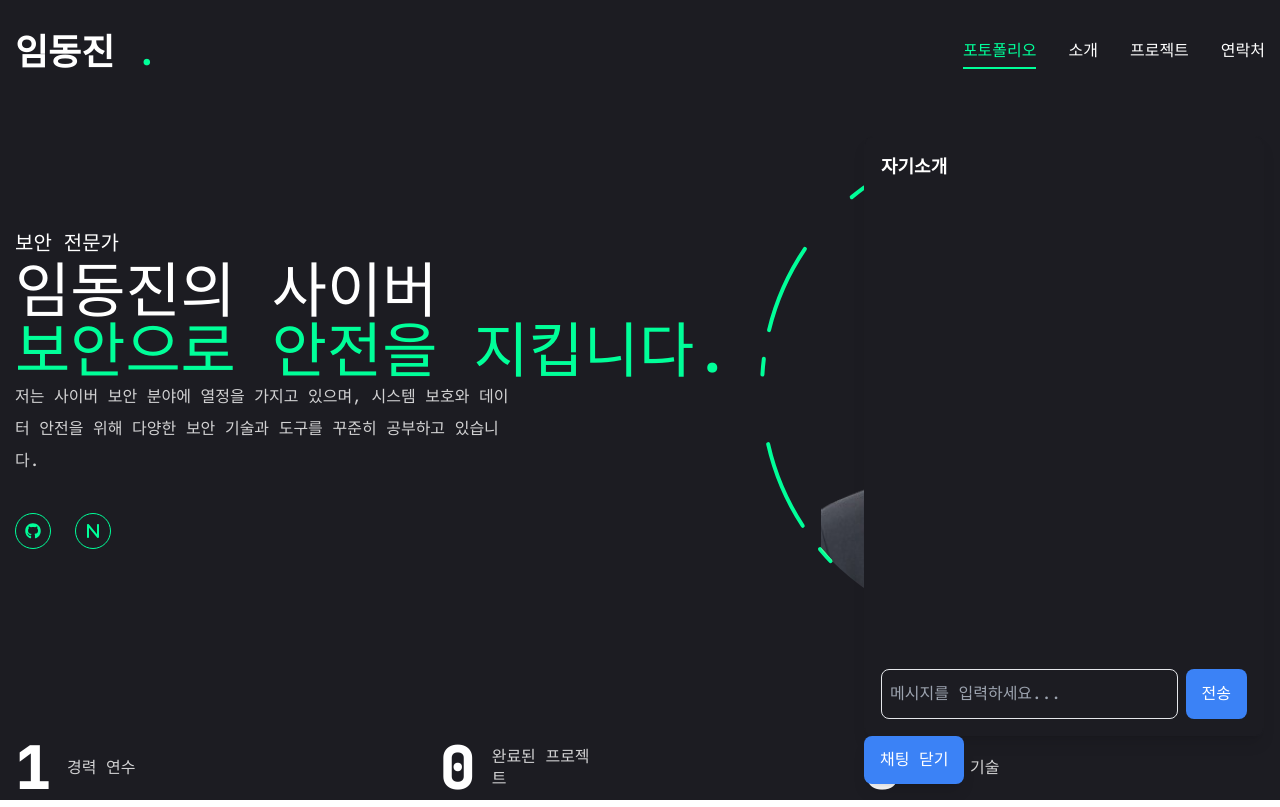
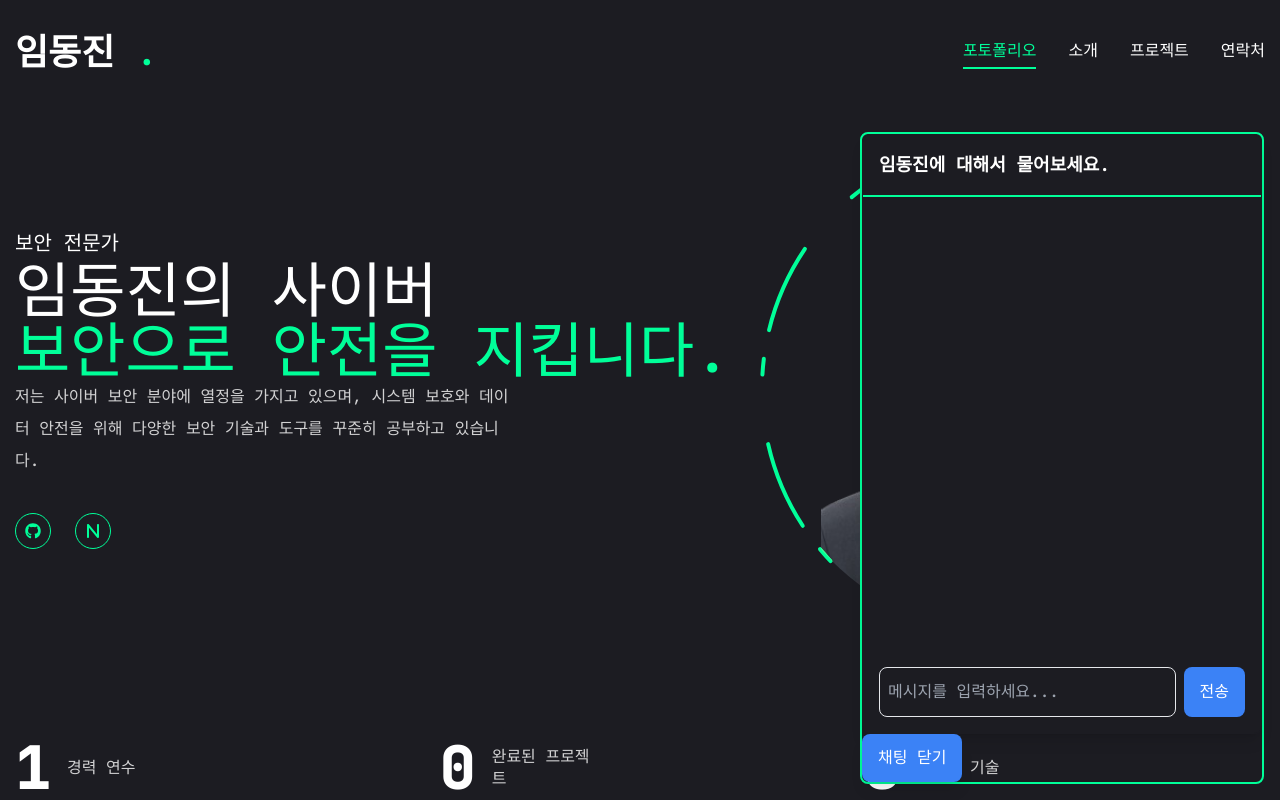
Before and after one commit to St-Demon/St-Demon, a Next.js app: page / in a window 1280 px wide. Both pictures are taken after a click on the button "채팅 열기". Built offline with nearby package versions, Linux system fonts and the light colour scheme.

Commit message:
채팅장테두리추가

```diff
--- a/app/page.jsx
+++ b/app/page.jsx
@@ -53,7 +53,7 @@
       <Stats/>
 
       {/* 채팅창 */}
-      <div className="fixed bottom-4 right-4">
+      <div className="fixed bottom-4 right-4 border-2 rounded-lg border-accent">
         {isChatOpen && <ChatWindow />}
         <button
           className="bg-blue-500 text-white px-4 py-2 rounded-lg shadow-lg z-50"
--- a/components/ChatWindow.jsx
+++ b/components/ChatWindow.jsx
@@ -6,30 +6,30 @@
     const [messages, setMessages] = useState([]);
     const [input, setInput] = useState('');
     const [isComposing, setIsComposing] = useState(false); // 한글 입력 중 여부
+    const [isTyping, setIsTyping] = useState(false); // 타이핑 중 여부
     const messageEndRef = useRef(null);
 
     // 메시지 전송 함수 (서버와 통신)
     const sendMessage = (message) => {
         if (message.trim()) {
             // 전송한 메시지 클라이언트에 추가
-            console.log("Sending message:", message); // 전송은 된다.
             setMessages((prevMessages) => [...prevMessages, { text: message, type: 'outgoing' }]);
 
             // 서버에 메시지를 보내고 응답을 처리
-            fetch('http://127.0.0.1:5000/chat', {
+            setIsTyping(true);  // 서버 응답 기다리는 동안 타이핑 중 표시
+            fetch('https://www.dongjinhub.store/chat', {
                 method: 'POST',
                 headers: {
                     'Content-Type': 'application/json',
                 },
                 body: JSON.stringify({
-                    message: message, // 'message'로 보내는 것 확인
+                    message: message,
                     mode: 'cors',
-                }), // 메시지 전달
+                }),
             })
                 .then((response) => response.json())
                 .then((data) => {
-                    console.log("Received data:", data); // 서버응답
-                    // 서버로부터 받은 응답을 클라이언트에 추가
+                    setIsTyping(false); // 응답 받으면 타이핑 중 표시 제거
                     if (data.response) {
                         setMessages((prevMessages) => [
                             ...prevMessages,
@@ -38,12 +38,12 @@
                     } else {
                         setMessages((prevMessages) => [
                             ...prevMessages,
-                            { text: 'Error: ' + data.error, type: 'incoming' },  // 서버 오류 메시지 표시
+                            { text: 'Error: ' + data.error, type: 'incoming' },
                         ]);
                     }
                 })
                 .catch((error) => {
-                    console.error('Error fetching response:', error);
+                    setIsTyping(false); // 에러 발생 시 타이핑 중 표시 제거
                     setMessages((prevMessages) => [
                         ...prevMessages,
                         { text: '서버와의 연결에 실패했습니다. 다시 시도해주세요.', type: 'incoming' },
@@ -93,8 +93,8 @@
 
     return (
         <div className="flex flex-col border border-primary rounded-lg shadow-lg h-[600px] w-[400px]">
-            <div className="bg-primary p-4 rounded-t-lg">
-                <h2 className="text-lg font-semibold">자기소개</h2>
+            <div className="bg-primary p-4 rounded-t-lg border-b-2 border-accent">
+                <h2 className="text-lg font-semibold">임동진에 대해서 물어보세요.</h2>
             </div>
             <div className="flex-grow overflow-y-auto p-4 bg-primary">
                 {messages.map((msg, index) => (
@@ -104,6 +104,14 @@
                         </span>
                     </div>
                 ))}
+
+                {/* 상대방이 타이핑 중일 때 표시 */}
+                {isTyping && (
+                    <div className="text-gray-500 mt-2 text-left">
+                        <span className="animate-pulse">...</span>
+                    </div>
+                )}
+
                 {/* 자동 스크롤 */}
                 <div ref={messageEndRef} />
             </div>
```
